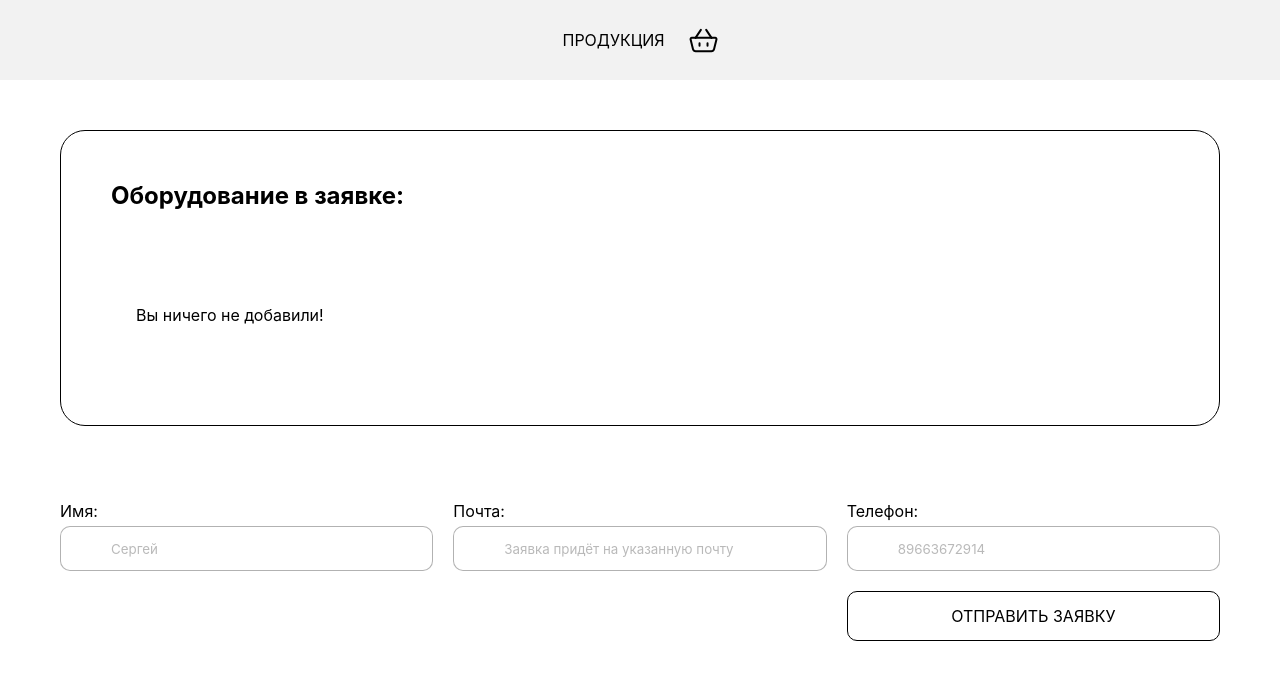
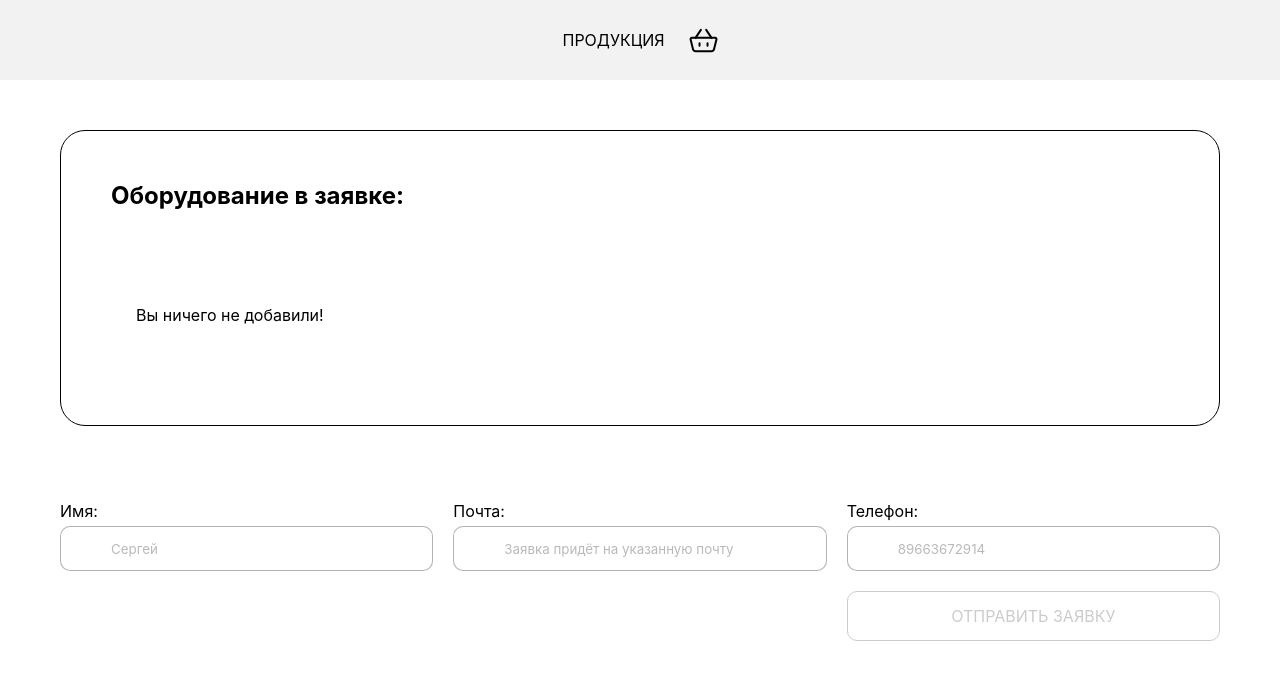
Before and after one commit to rjadyshkom/shopping-cart-demo, a React (Create React App) app: page /request in a window 1280 px wide. Shown: the top 680 px of the page. Built offline with nearby package versions, Linux system fonts and the light colour scheme.

Commit message:
fix: button styles

```diff
--- a/src/components/UI/button/Button.module.css
+++ b/src/components/UI/button/Button.module.css
@@ -22,4 +22,9 @@
 
 .button:disabled {
     pointer-events: none;
+    opacity: .2;
 }
+
+.exist:disabled {
+    opacity: 1;
+}
```
